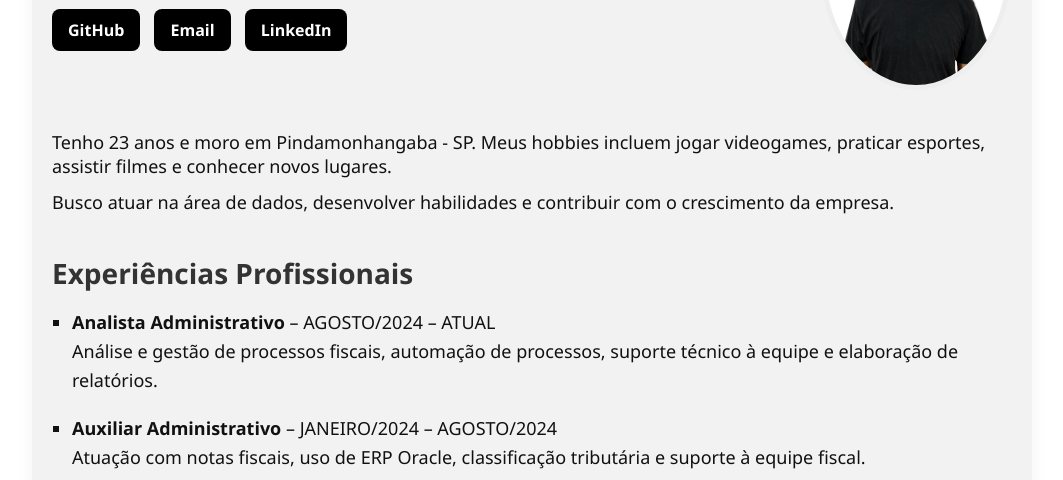
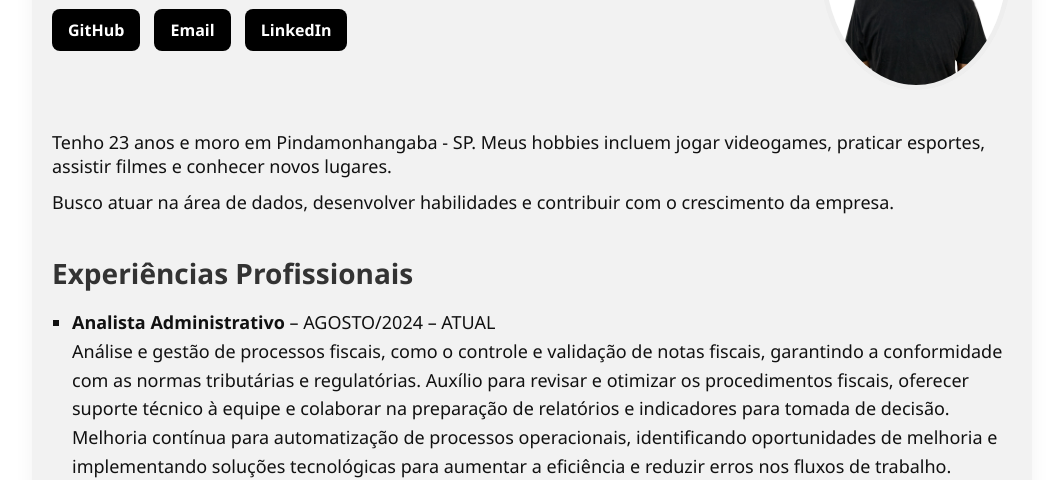
Before and after one commit to Bisauti/portfolio-thiago, a plain HTML site: page index.html in a window 1280 px wide. Shown: the part 323-803 px from the top of the page, without its empty margins (108-1171 px from the left). Drawn offline with Linux system fonts and the light colour scheme.

Commit message:
Códigos comentados e ajustes visuais-

```diff
--- a/index.html
+++ b/index.html
@@ -47,11 +47,20 @@
         <h2>Experiências Profissionais</h2>
         <ul>
             <li><strong>Analista Administrativo</strong> – AGOSTO/2024 – ATUAL<br>
-                Análise e gestão de processos fiscais, automação de processos, suporte técnico à equipe e elaboração de
-                relatórios.</li>
+                Análise e gestão de processos fiscais, como o controle e validação de notas
+                fiscais, garantindo a conformidade com as normas tributárias e regulatórias. Auxílio para revisar e
+                otimizar os procedimentos fiscais, oferecer suporte técnico à equipe e colaborar na preparação de
+                relatórios e indicadores para tomada de decisão. Melhoria contínua para automatização de processos
+                operacionais, identificando oportunidades de melhoria e implementando soluções tecnológicas para
+                aumentar a eficiência e reduzir erros nos fluxos de trabalho.</li>
 
             <li><strong>Auxiliar Administrativo</strong> – JANEIRO/2024 – AGOSTO/2024<br>
-                Atuação com notas fiscais, uso de ERP Oracle, classificação tributária e suporte à equipe fiscal.</li>
+                Conferência, registro e lançamento de notas fiscais em sistema ERP Oracle,
+                garantindo a correta classificação tributária de acordo com as legislações vigentes. Acompanhamento
+                de atualizações tributárias, assegurando a aplicação das normas legais, além de prestar suporte à
+                equipe em atividades administrativas relacionadas ao setor fiscal e tributário.</li>
+
+
         </ul>
     </div>
 </body>
```
